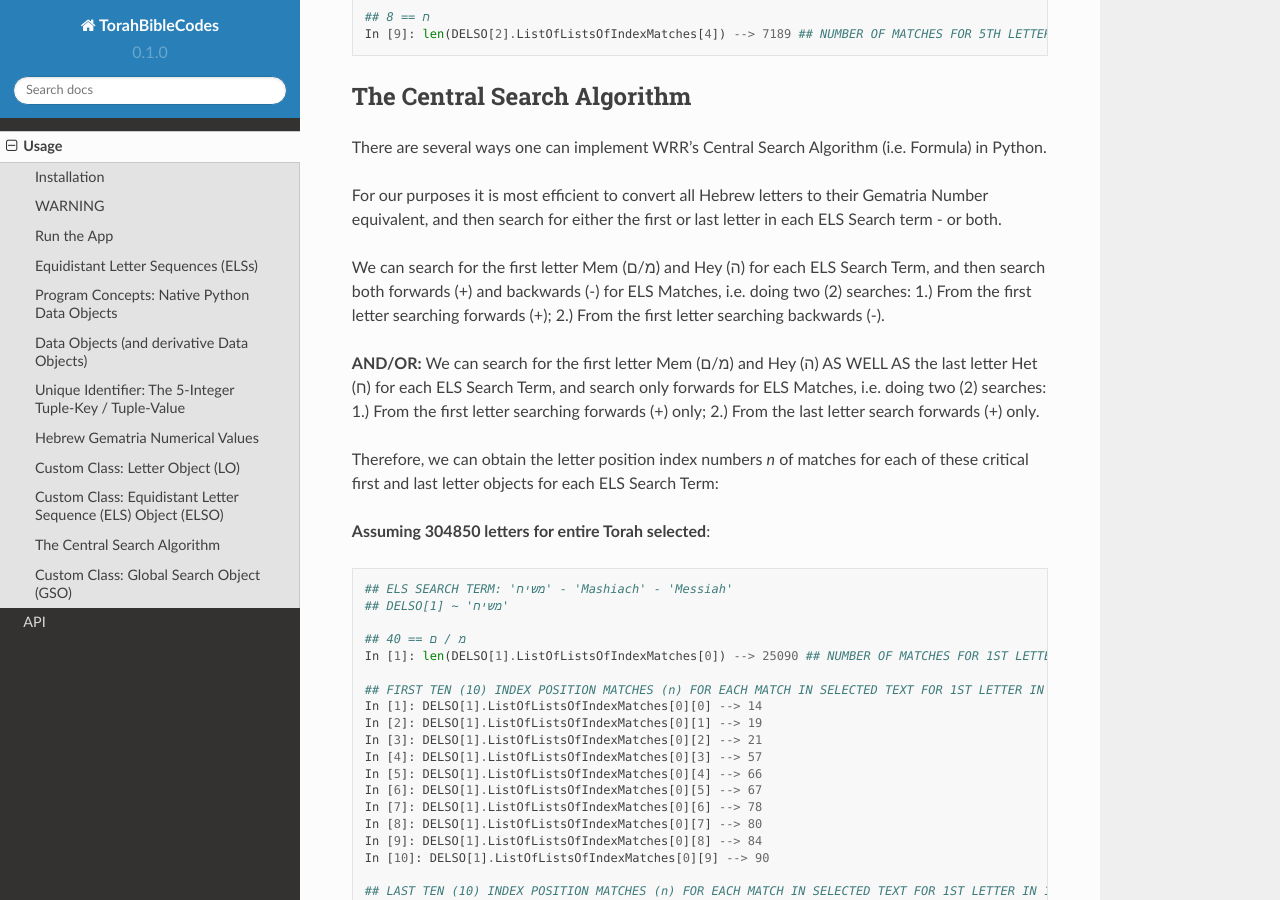
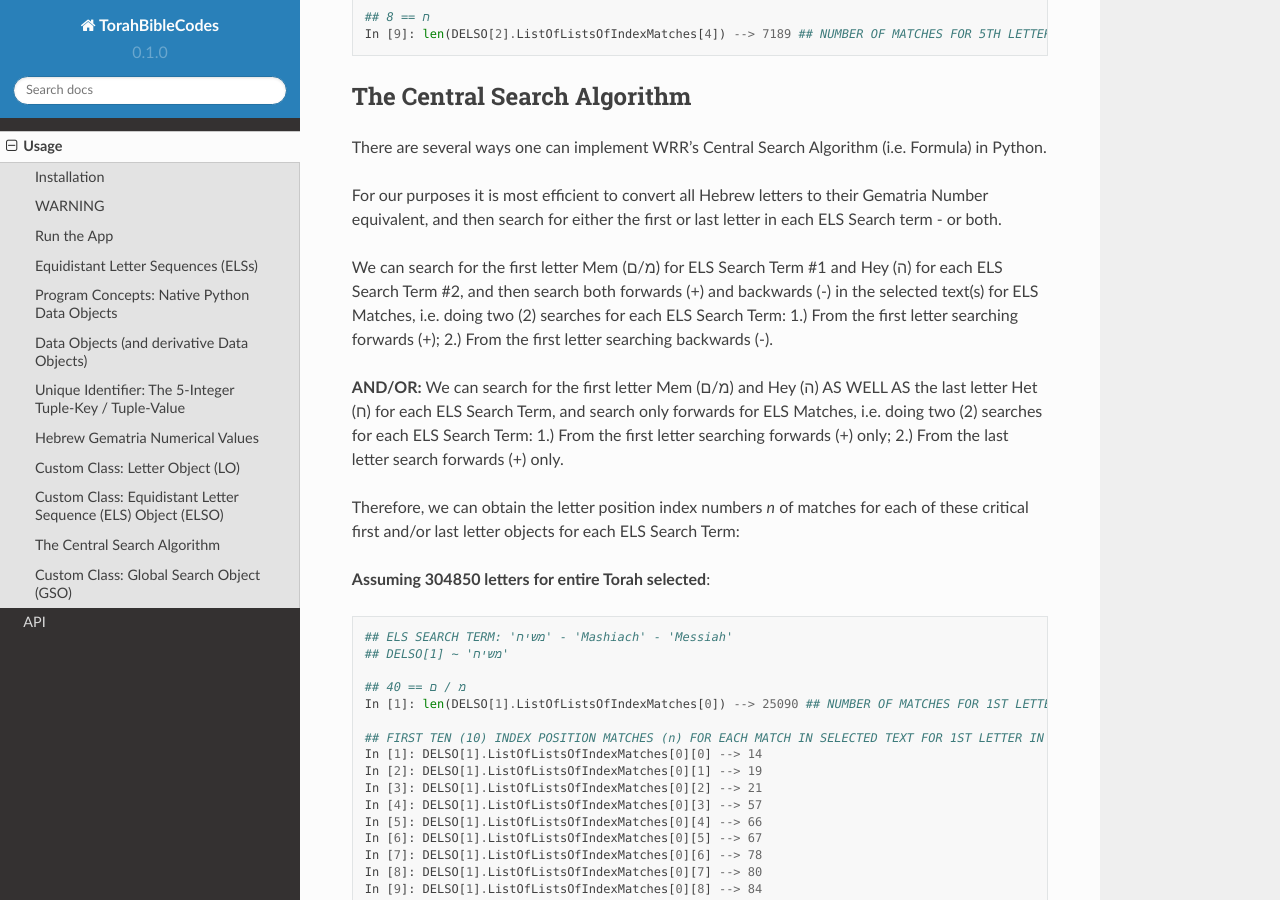
Before and after one commit to TorahBibleCodes/TorahBibleCodes_Sphinx, a Sphinx documentation site: the page built from docs/source/usage.rst, in a window 1280 px wide and 900 px high, scrolled down 12143 px. Built offline with Sphinx 7.4.7 and the Read the Docs theme 2.0.0, drawn with Linux system fonts in a browser that asks for light colours.

Commit message:
Update usage.rst

```diff
--- a/docs/source/usage.rst
+++ b/docs/source/usage.rst
@@ -550,11 +550,11 @@ There are several ways one can implement WRR's Central Search Algorithm (i.e. Fo
 
 For our purposes it is most efficient to convert all Hebrew letters to their Gematria Number equivalent, and then search for either the first or last letter in each ELS Search term - or both.
 
-We can search for the first letter Mem (מ/ם) and Hey (ה) for each ELS Search Term, and then search both forwards (+) and backwards (-) for ELS Matches, i.e. doing two (2) searches: 1.) From the first letter searching forwards (+); 2.) From the first letter searching backwards (-).
+We can search for the first letter Mem (מ/ם) for ELS Search Term #1 and Hey (ה) for each ELS Search Term #2, and then search both forwards (+) and backwards (-) in the selected text(s) for ELS Matches, i.e. doing two (2) searches for each ELS Search Term: 1.) From the first letter searching forwards (+); 2.) From the first letter searching backwards (-).
 
-**AND/OR:** We can search for the first letter Mem (מ/ם) and Hey (ה) AS WELL AS the last letter Het (ח) for each ELS Search Term, and search only forwards for ELS Matches, i.e. doing two (2) searches: 1.) From the first letter searching forwards (+) only; 2.) From the last letter search forwards (+) only.
+**AND/OR:** We can search for the first letter Mem (מ/ם) and Hey (ה) AS WELL AS the last letter Het (ח) for each ELS Search Term, and search only forwards for ELS Matches, i.e. doing two (2) searches for each ELS Search Term: 1.) From the first letter searching forwards (+) only; 2.) From the last letter search forwards (+) only.
 
-Therefore, we can obtain the letter position index numbers *n* of matches for each of these critical first and last letter objects for each ELS Search Term:
+Therefore, we can obtain the letter position index numbers *n* of matches for each of these critical first and/or last letter objects for each ELS Search Term:
 
 **Assuming 304850 letters for entire Torah selected**::
 
```
